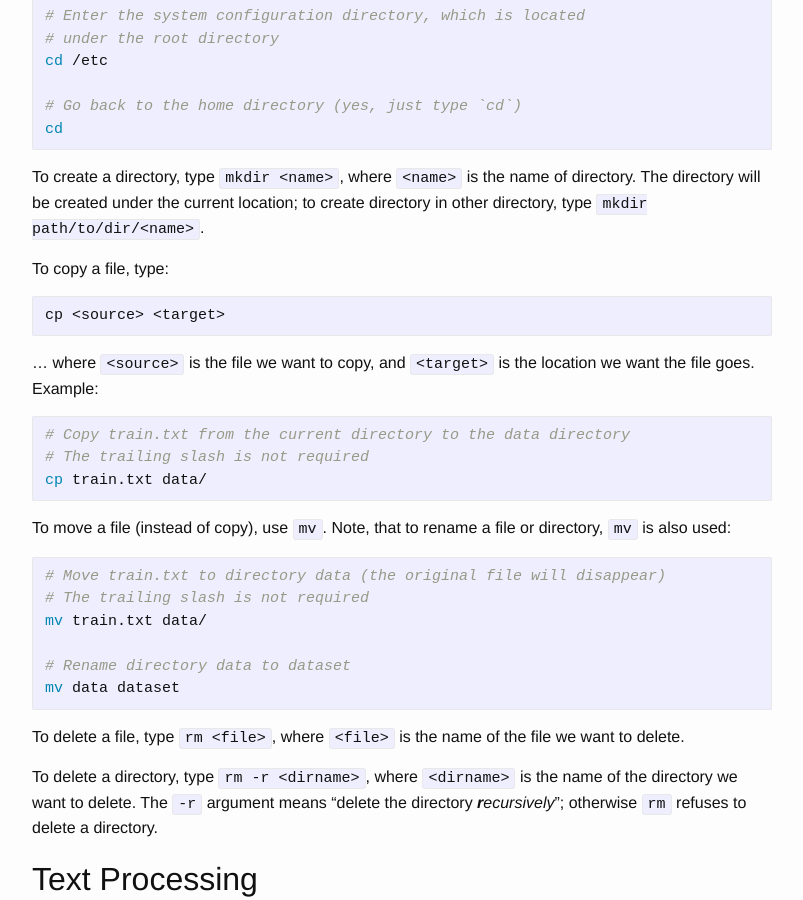
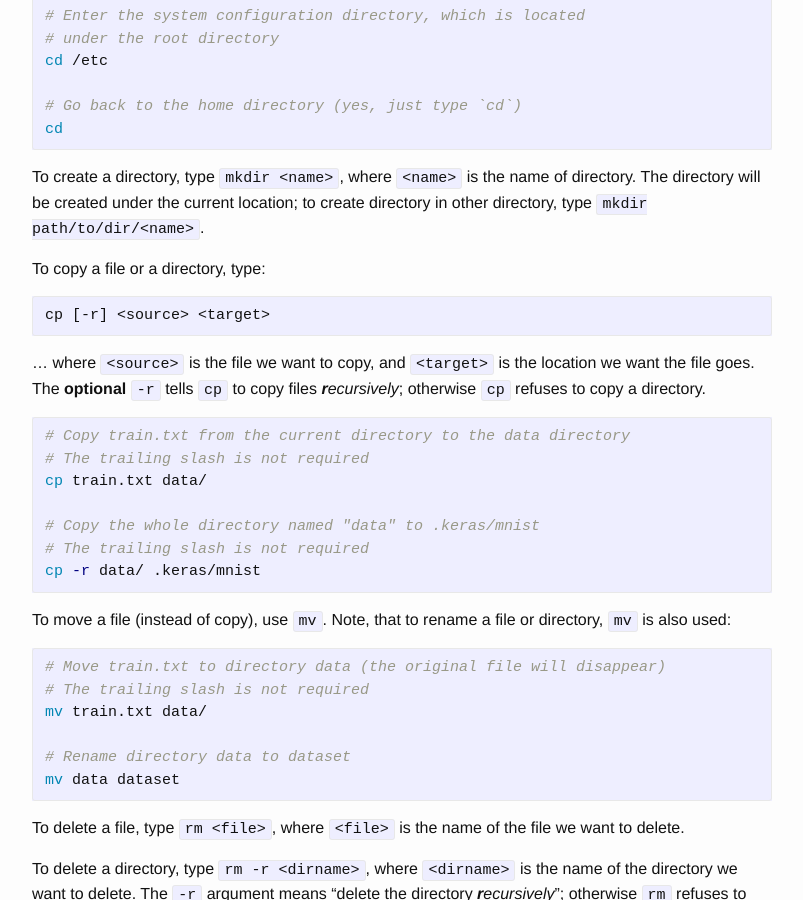
Before and after one commit to lmy441900/lmy441900.github.io, a Jekyll site: the page built from _posts/2019-10-17-a-fundamental-guide-to-linux.md, in a window 1280 px wide and 900 px high, scrolled down 2666 px. Shown: the whole window, without its empty margins (238-1041 px from the left). Built offline with Jekyll 4.4.1, drawn with Linux system fonts in a browser that asks for light colours.

Commit message:
a-fundamental-guide-to-linux: refine cp

````diff
--- a/_posts/2019-10-17-a-fundamental-guide-to-linux.md
+++ b/_posts/2019-10-17-a-fundamental-guide-to-linux.md
@@ -119,18 +119,22 @@ cd
 
 To create a directory, type `mkdir <name>`, where `<name>` is the name of directory. The directory will be created under the current location; to create directory in other directory, type `mkdir path/to/dir/<name>`.
 
-To copy a file, type:
+To copy a file or a directory, type:
 
 ```
-cp <source> <target>
+cp [-r] <source> <target>
 ```
 
-... where `<source>` is the file we want to copy, and `<target>` is the location we want the file goes. Example:
+... where `<source>` is the file we want to copy, and `<target>` is the location we want the file goes. The **optional** `-r` tells `cp` to copy files _**r**ecursively_; otherwise `cp` refuses to copy a directory.
 
 ```shell
 # Copy train.txt from the current directory to the data directory
 # The trailing slash is not required
 cp train.txt data/
+
+# Copy the whole directory named "data" to .keras/mnist
+# The trailing slash is not required
+cp -r data/ .keras/mnist
 ```
 
 To move a file (instead of copy), use `mv`. Note, that to rename a file or directory, `mv` is also used:
````
